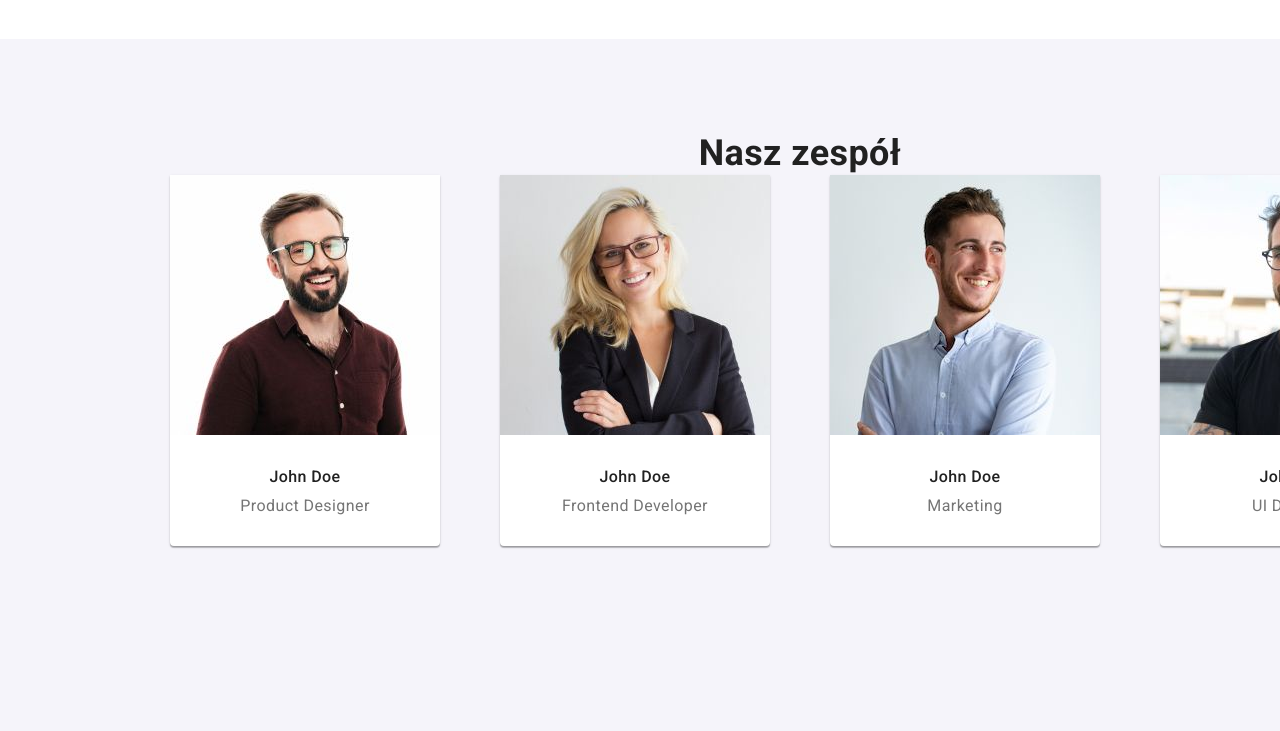
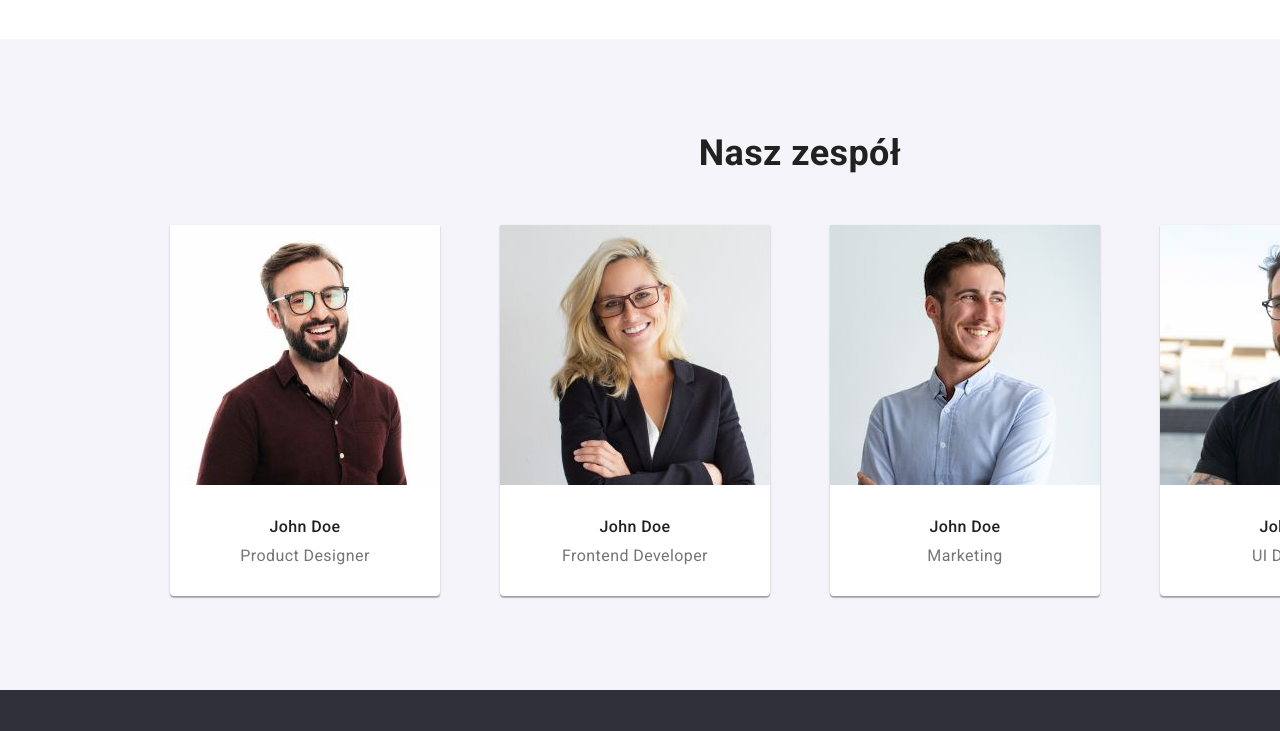
Before and after one commit to KJachimstal/goit-markup-hw-03, a website: page index.html in a window 1280 px wide. Shown: the part 1400-2131 px from the top of the page. Drawn offline with Linux system fonts and the light colour scheme.

Commit message:
Corrected crew styles

```diff
--- a/css/styles.css
+++ b/css/styles.css
@@ -230,7 +230,6 @@ body {
 
 .crew {
     background: var(--buttonColor);
-    height: 648px;
     display: flex;
     flex-direction: column;
     align-items: center;
@@ -255,6 +254,7 @@ body {
     line-height: 1.16;
     text-align: center;
     color: var(--secondaryPageColor);
+    padding-bottom: 50px;
 }
 
 .crew-name {
```
